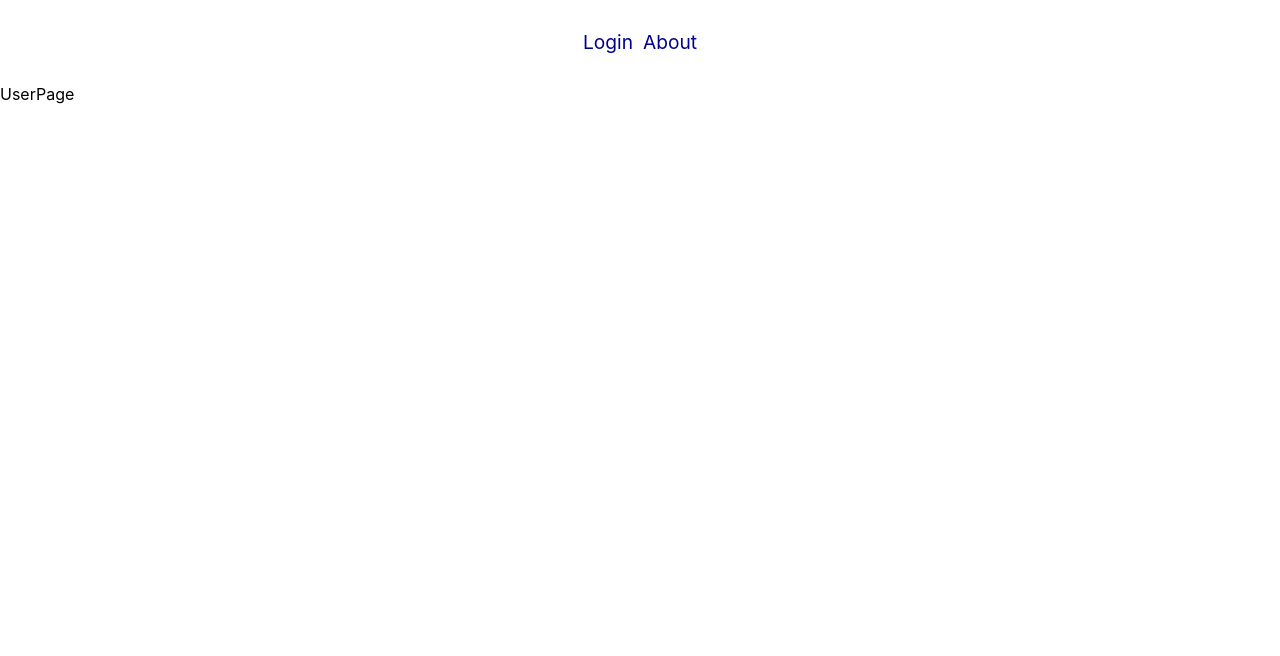
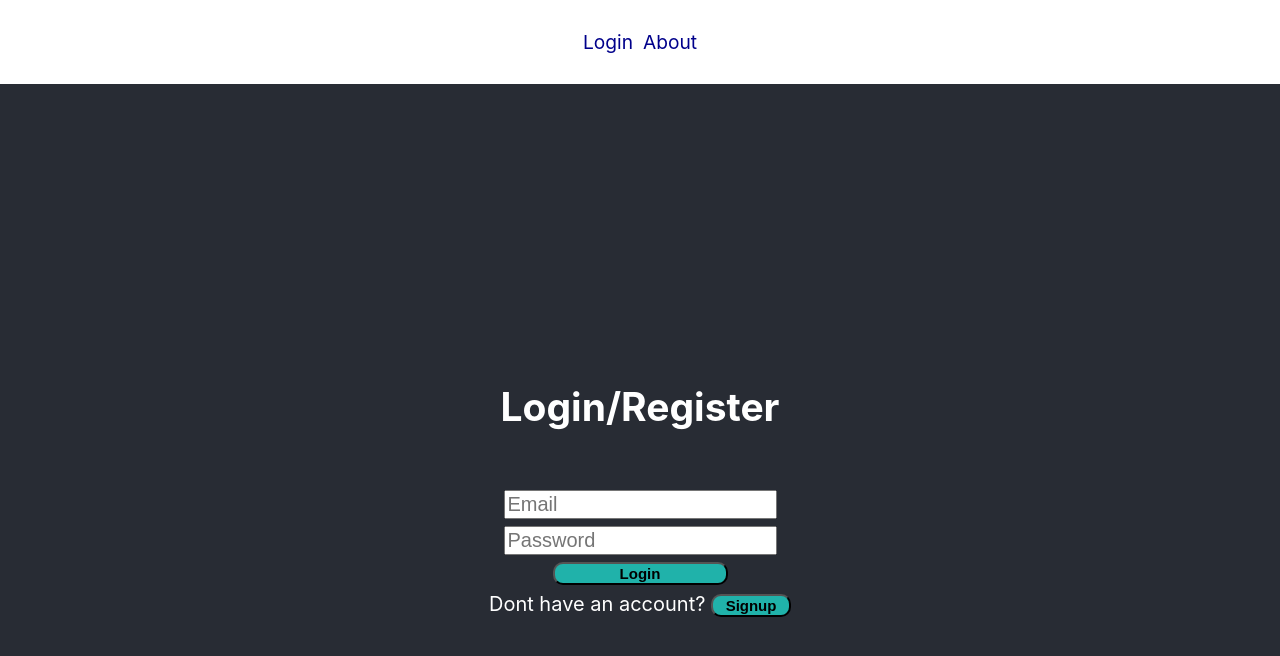
Before and after one commit to MohamadElgendy23/rosterviewer, a React (Create React App) app: page / in a window 1280 px wide. Shown: the top 656 px of the page. Built offline with nearby package versions, Linux system fonts and the light colour scheme.

Commit message:
implemented UserPage with login and signup forms.

```diff
--- a/src/components/UserPage.css
+++ b/src/components/UserPage.css
@@ -0,0 +1,49 @@
+.header {
+  background-color: #282c34;
+  min-height: 100vh;
+  display: flex;
+  flex-direction: column;
+  align-items: center;
+  justify-content: center;
+  font-size: calc(10px + 2vmin);
+  color: white;
+  gap: 30px;
+}
+
+h2 {
+  margin-bottom: 0px;
+}
+
+.login-form,
+.register-form {
+  display: flex;
+  align-items: center;
+  justify-content: center;
+  flex-direction: column;
+  gap: 7px;
+  font-size: 20px;
+}
+
+.login-form input {
+  font-size: 20px;
+}
+
+.login-form button {
+  font-size: 15px;
+}
+
+.signup-button {
+  width: 80px;
+}
+
+.register-form input {
+  font-size: 20px;
+}
+
+.register-form button {
+  font-size: 15px;
+}
+
+.login-button {
+  width: 80px;
+}
--- a/src/components/UserPage.jsx
+++ b/src/components/UserPage.jsx
@@ -1,7 +1,141 @@
-import React from "react";
+import React, { useState } from "react";
+import { useNavigate } from "react-router-dom";
+import "./UserPage.css";
 
+const userAPI = "http://localhost:3000/user";
 function UserPage() {
-  return <div>UserPage</div>;
+  const [mode, setMode] = useState("login");
+  const [loginEmail, setLoginEmail] = useState("");
+  const [loginPassword, setLoginPassword] = useState("");
+  const [registerEmail, setRegisterEmail] = useState("");
+  const [registerPassword, setRegisterPassword] = useState("");
+  const [registerConfirmPassword, setRegisterConfirmPassword] = useState("");
+
+  const navigate = useNavigate();
+  async function handleLogin(e) {
+    e.preventDefault();
+
+    try {
+      const res = await fetch(`${userAPI}/login`, {
+        method: "POST",
+        headers: {
+          "Content-Type": "application/json",
+        },
+        body: JSON.stringify({ email: loginEmail, password: loginPassword }),
+      });
+
+      const data = await res.json();
+
+      if (!res.ok) {
+        return;
+      }
+      localStorage.setItem("token", data.token);
+      navigate("/home");
+    } catch (err) {
+      console.error("Login error:", err);
+    }
+  }
+
+  async function handleRegister(e) {
+    e.preventDefault();
+
+    if (registerPassword !== registerConfirmPassword) {
+      return;
+    }
+
+    try {
+      const res = await fetch(`${userAPI}/register`, {
+        method: "POST",
+        headers: {
+          "Content-Type": "application/json",
+        },
+        body: JSON.stringify({
+          email: registerEmail,
+          password: registerPassword,
+          favorites: [],
+        }),
+      });
+
+      const data = await res.json();
+
+      if (!res.ok) {
+        return;
+      }
+
+      setRegisterEmail("");
+      setRegisterPassword("");
+      setRegisterConfirmPassword("");
+    } catch (err) {
+      console.error("Register error:", err);
+    }
+  }
+
+  return (
+    <div className="User">
+      <header className="header">
+        <h2>Login/Register</h2>
+        <div>
+          {mode === "login" ? (
+            <form onSubmit={handleLogin} className="login-form">
+              <input
+                type="text"
+                placeholder="Email"
+                value={loginEmail}
+                onChange={(e) => setLoginEmail(e.target.value)}
+              />
+              <input
+                type="password"
+                placeholder="Password"
+                value={loginPassword}
+                onChange={(e) => setLoginPassword(e.target.value)}
+              />
+              <button type="submit">Login</button>
+              <p>
+                Dont have an account?{" "}
+                <button
+                  className="signup-button"
+                  onClick={() => setMode("signup")}
+                >
+                  Signup
+                </button>
+              </p>
+            </form>
+          ) : (
+            <form onSubmit={handleRegister} className="register-form">
+              <input
+                type="text"
+                placeholder="Email"
+                value={registerEmail}
+                onChange={(e) => setRegisterEmail(e.target.value)}
+              />
+              <input
+                type="password"
+                placeholder="Password"
+                value={registerPassword}
+                onChange={(e) => setRegisterPassword(e.target.value)}
+              />
+              <input
+                type="password"
+                placeholder="Confirm Password"
+                value={registerConfirmPassword}
+                onChange={(e) => setRegisterConfirmPassword(e.target.value)}
+              />
+              <button type="submit">Register</button>
+              <p>
+                Already have an account?{" "}
+                <button
+                  className="login-button"
+                  onClick={() => setMode("login")}
+                >
+                  Login
+                </button>
+              </p>
+            </form>
+          )}
+        </div>
+      </header>
+    </div>
+  );
 }
 
 export default UserPage;
```
Also changed, not shown: 1 other file (tests, documents, lock files or other folders).
